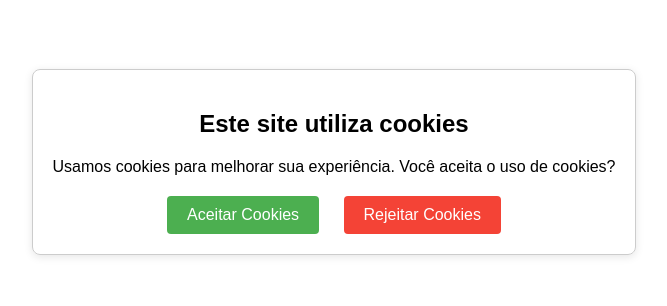
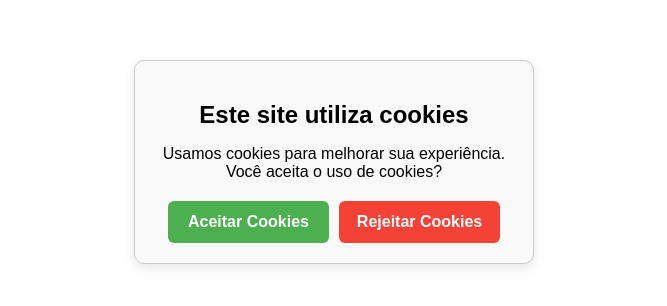
Before and after one commit to armando2902/escritoriodas2025, a plain HTML site: page index.html in a window 1280 px wide. Shown: the part 238-544 px from the top of the page, without its empty margins (306-973 px from the left). Drawn offline with Linux system fonts and the light colour scheme.

Commit message:
Update index.html

```diff
--- a/index.html
+++ b/index.html
@@ -1,10 +1,14 @@
 <!DOCTYPE html>
 <html lang="pt-BR">
 <head>
-  <meta charset="UTF-8">
-  <meta name="viewport" content="width=device-width, initial-scale=1">
+  <meta charset="UTF-8" />
+  <meta name="viewport" content="width=device-width, initial-scale=1.0" />
   <title>Política de Cookies</title>
   <style>
+    * {
+      box-sizing: border-box;
+    }
+
     body {
       margin: 0;
       padding: 0;
@@ -17,24 +21,39 @@
     }
 
     .cookie-box {
+      width: 90%;
+      max-width: 400px;
+      background-color: #f9f9f9;
       text-align: center;
       padding: 20px;
       border: 1px solid #ccc;
-      border-radius: 8px;
-      box-shadow: 0 2px 8px rgba(0, 0, 0, 0.1);
+      border-radius: 10px;
+      box-shadow: 0 4px 12px rgba(0, 0, 0, 0.1);
+    }
+
+    .cookie-box h2 {
+      font-size: 1.5em;
+      margin-bottom: 10px;
+    }
+
+    .cookie-box p {
+      font-size: 1em;
+      margin-bottom: 20px;
     }
 
     .cookie-buttons {
-      margin-top: 20px;
+      display: flex;
+      flex-direction: column;
+      gap: 10px;
     }
 
     .cookie-buttons a {
       text-decoration: none;
-      padding: 10px 20px;
-      margin: 0 10px;
-      border-radius: 4px;
-      font-size: 16px;
-      display: inline-block;
+      padding: 12px;
+      border-radius: 6px;
+      font-size: 1em;
+      font-weight: bold;
+      transition: background-color 0.3s ease;
     }
 
     .accept {
@@ -42,9 +61,28 @@
       color: white;
     }
 
+    .accept:hover {
+      background-color: #45a049;
+    }
+
     .reject {
       background-color: #f44336;
       color: white;
+    }
+
+    .reject:hover {
+      background-color: #d7372c;
+    }
+
+    @media (min-width: 480px) {
+      .cookie-buttons {
+        flex-direction: row;
+        justify-content: center;
+      }
+
+      .cookie-buttons a {
+        width: 45%;
+      }
     }
   </style>
 </head>
```
